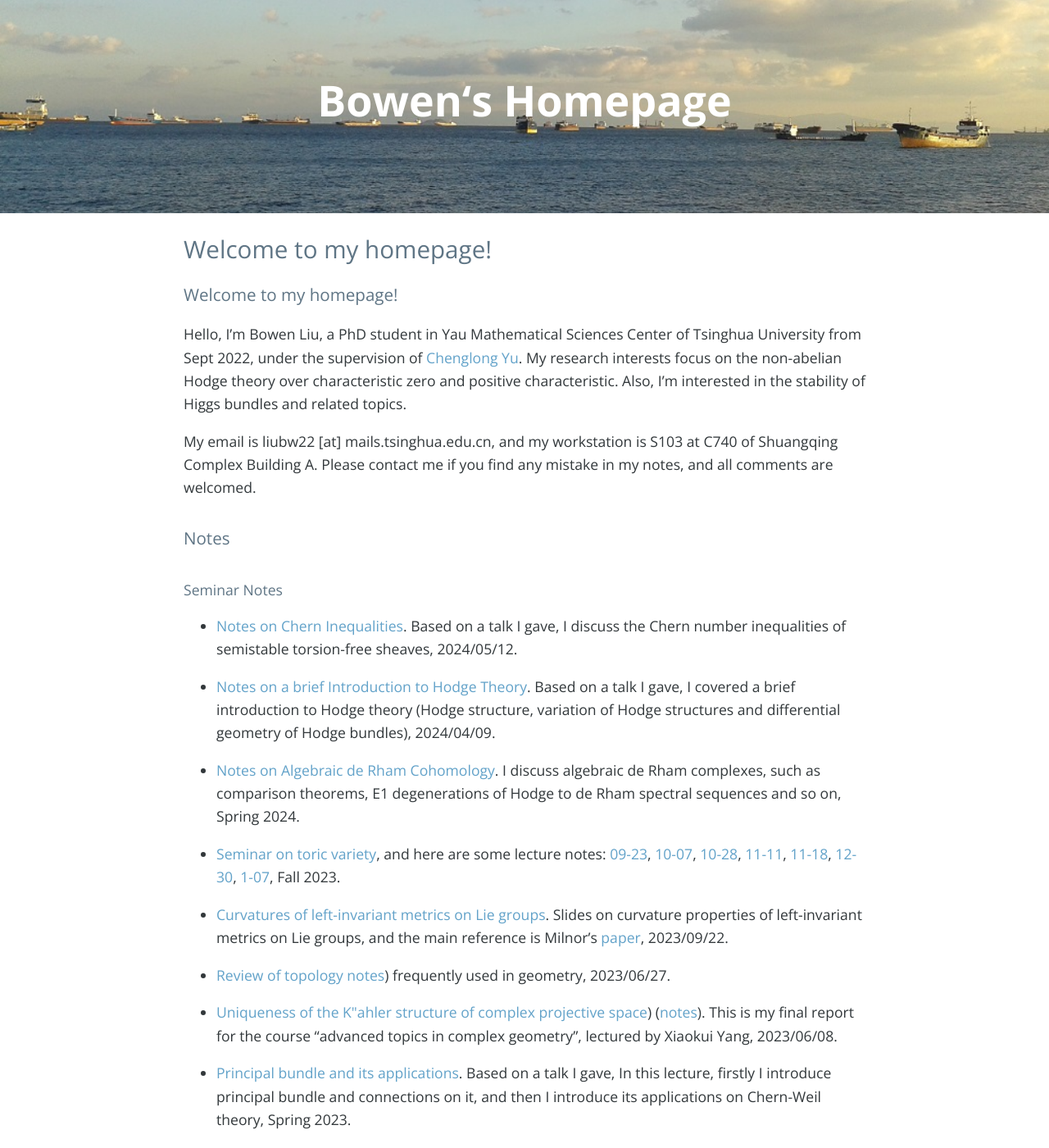
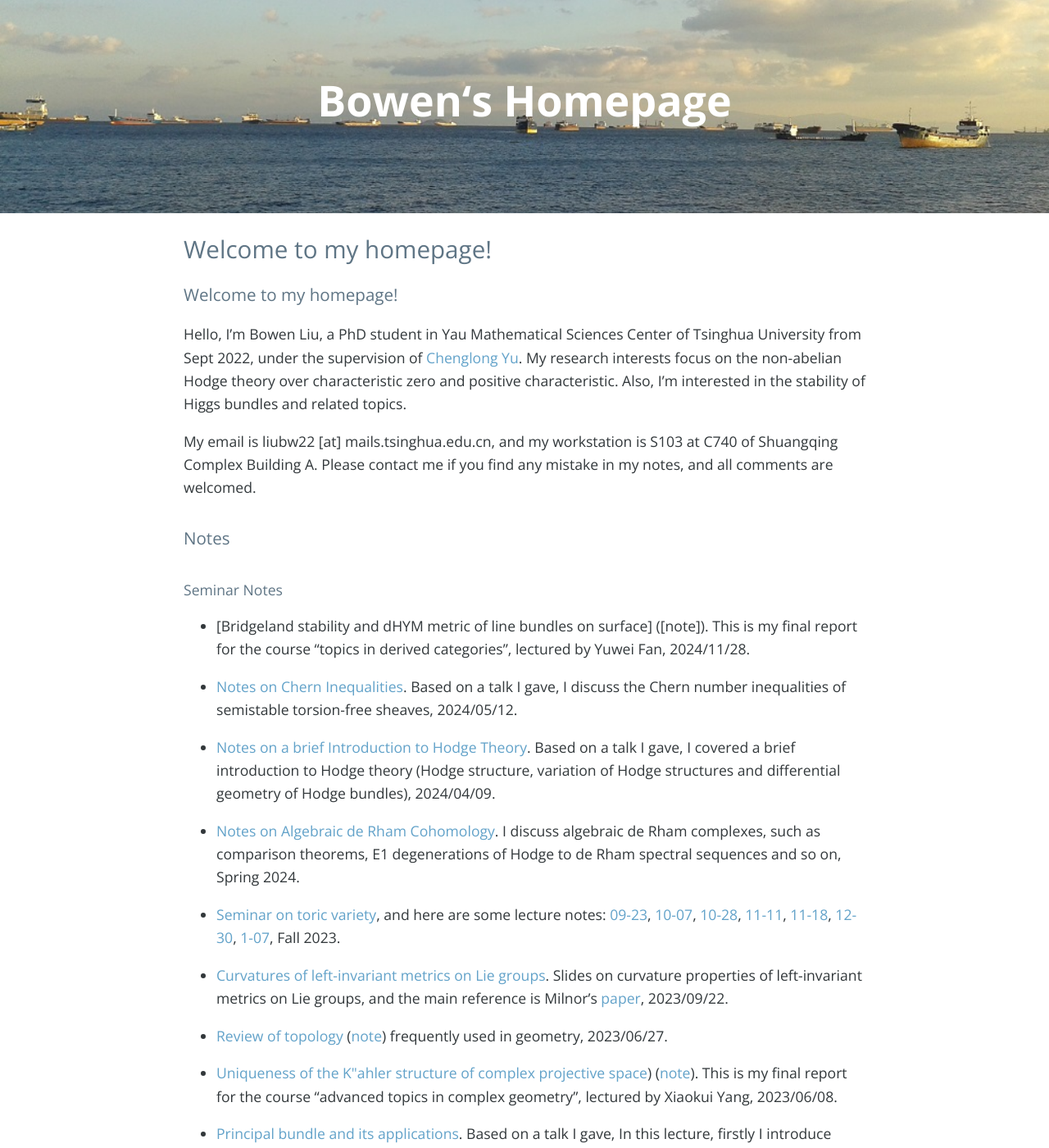
Before and after one commit to bowenl-math/bowenl-math.github.io, a Jekyll site: the page built from index.md, in a window 1280 px wide and 1400 px high. Shown: the whole window at 82% size. Built offline with Jekyll 4.4.1, drawn with Linux system fonts in a browser that asks for light colours; nearby versions of some CDN libraries; our own code applies the rules of GitHub Pages for plain Markdown files; the list of posts is cut into pages by our own code; comment, search, counter and statistics services are not loaded.

Commit message:
Update index.md

```diff
--- a/index.md
+++ b/index.md
@@ -7,6 +7,8 @@ My email is liubw22 [at] mails.tsinghua.edu.cn, and my workstation is S103 at C7
 
 ### Notes
 #### Seminar Notes
+* [Bridgeland stability and dHYM metric of line bundles on surface] ([note]). This is my final report for the course “topics in derived categories”, lectured by Yuwei Fan, 2024/11/28.
+
 * [Notes on Chern Inequalities](notes/2024Spring/Miyaoka.pdf). Based on a talk I gave, I discuss the Chern number inequalities of semistable torsion-free sheaves, 2024/05/12.
 
 * [Notes on a brief Introduction to Hodge Theory](notes/2024Spring/04_09.pdf). Based on a talk I gave, I covered a brief introduction to Hodge theory (Hodge structure, variation of Hodge structures and differential geometry of Hodge bundles), 2024/04/09.
@@ -17,9 +19,9 @@ My email is liubw22 [at] mails.tsinghua.edu.cn, and my workstation is S103 at C7
 
 * [Curvatures of left-invariant metrics on Lie groups](notes/personal notes/Curvatures_of_Lie_group.pdf). Slides on curvature properties of left-invariant metrics on Lie groups, and the main reference is Milnor’s [paper](https://mathscinet.ams.org/mathscinet/article?mr=0425012), 2023/09/22.
 
-* [Review of topology](notes/personal notes/Review_of_topology/note.pdf) [notes](notes/personal notes/Review_of_topology/slides.pdf))  frequently used in geometry, 2023/06/27.
+* [Review of topology](notes/personal notes/Review_of_topology/note.pdf) ([note](notes/personal notes/Review_of_topology/slides.pdf))  frequently used in geometry, 2023/06/27.
 
-* [Uniqueness of the K\"ahler structure of complex projective space](notes/personal notes/Uniqueness_CPn/slides.pdf)) ([notes](notes/personal notes/Uniqueness_CPn/note.pdf)). This is my final report for the course “advanced topics in complex geometry”, lectured by Xiaokui Yang, 2023/06/08.
+* [Uniqueness of the K\"ahler structure of complex projective space](notes/personal notes/Uniqueness_CPn/slides.pdf)) ([note](notes/personal notes/Uniqueness_CPn/note.pdf)). This is my final report for the course “advanced topics in complex geometry”, lectured by Xiaokui Yang, 2023/06/08.
 
 * [Principal bundle and its applications](notes/2023Spring/geometry_of_principal_bundle.pdf). Based on a talk I gave, In this lecture, firstly I introduce principal bundle and connections on it, and then I introduce its applications on Chern-Weil theory, Spring 2023.
 
```
